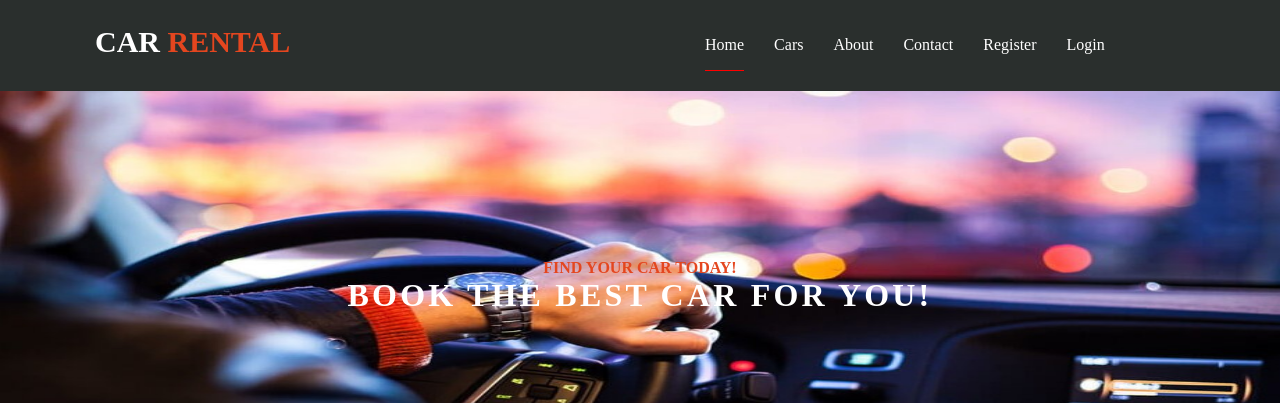
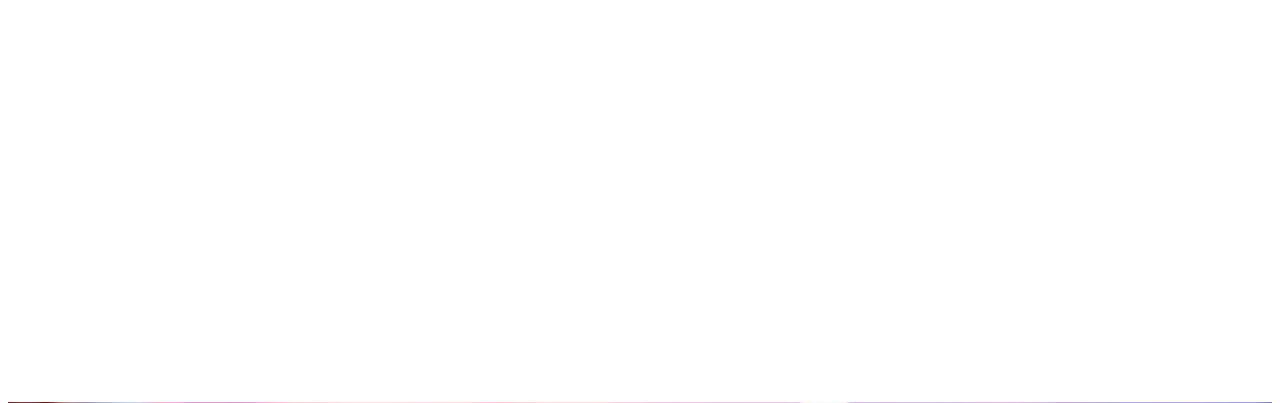
Before and after one commit to AstritMuciqi/RentalServices, a PHP site: page / in a window 1280 px wide. Shown: the top 403 px of the page. Run offline with PHP 8.4, Linux system fonts and the light colour scheme; some libraries are stand-ins or nearby versions.

Commit message:
initial commit by Labinot

```diff
--- a/css/style.css
+++ b/css/style.css
@@ -1,5 +1,5 @@
 
-*{
+/**{
     margin: 0;
     padding: 0;
 }
@@ -62,7 +62,7 @@
 
 .nav ul li a:hover{
     color: #e4461f;
-}
+}   */
 
 /*TopSection - Home */
 
--- a/index.html
+++ b/index.html
@@ -7,7 +7,7 @@
 </head>
 
 <body>
-    <header class="header">
+    <!--<header class="header">
         <div class="logo">
             <a href=""><b>CAR <span>RENTAL</span></b></a>
         </div>
@@ -22,7 +22,7 @@
                     <li><a href="">Login</a></li>
                 </ul>
             </nav>
-        </div>
+        </div>   -->
     </header>
     <div id="slideshow">
         <div class="TopSection0">
```
